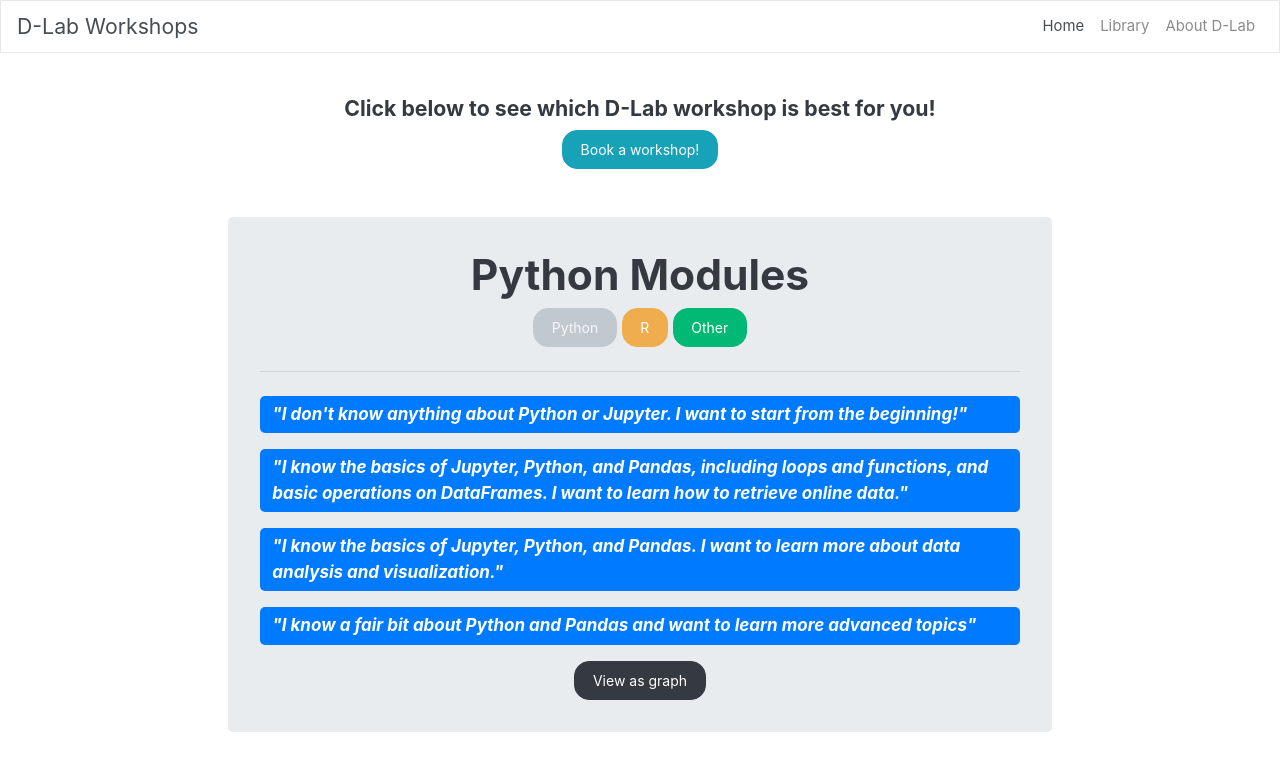
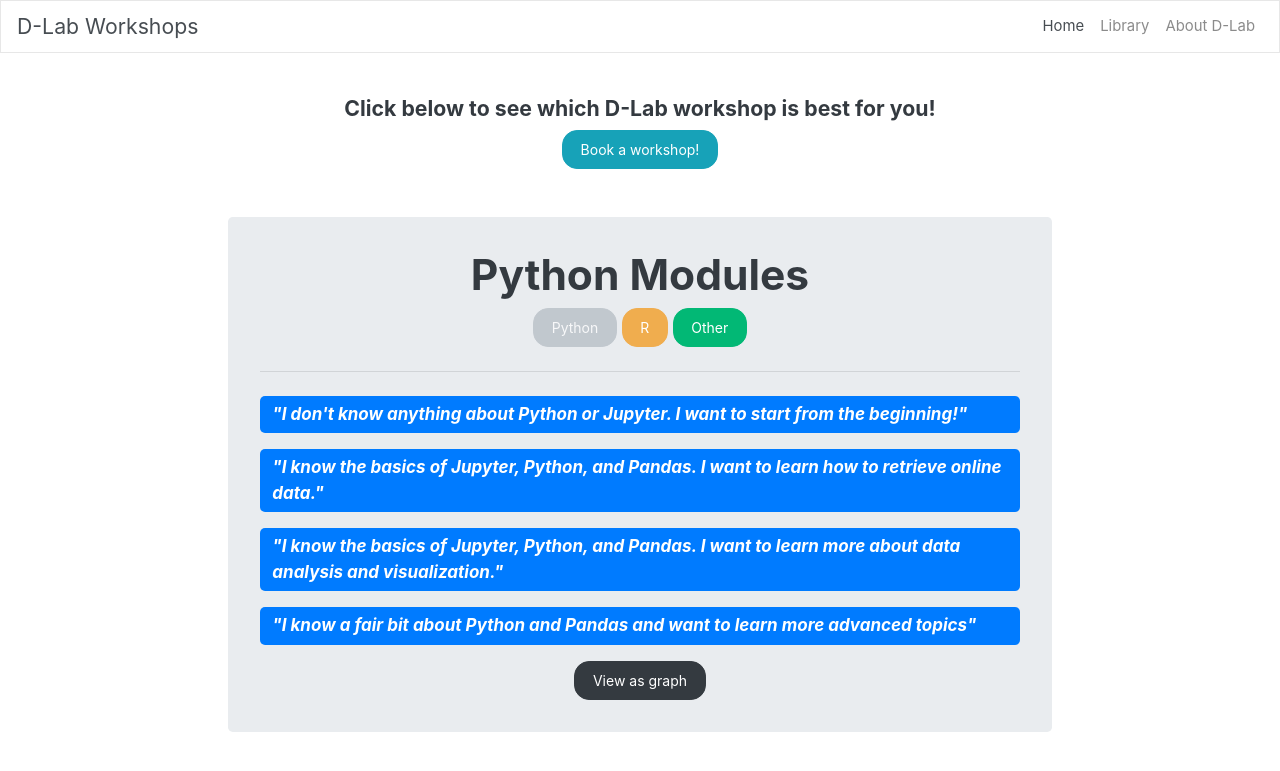
Before and after one commit to dlab-berkeley/dlab-workshops, a Jekyll site: the page python.html, which Jekyll copies as it is, in a window 1280 px wide and 900 px high. Shown: the top 771 px of the window. Built offline with Jekyll 4.4.1, drawn with Linux system fonts in a browser that asks for light colours; nearby versions of some CDN libraries.

Commit message:
spell check

```diff
--- a/python.html
+++ b/python.html
@@ -175,7 +175,7 @@
 		</div>
 
 		<!-- LEVEL -->
-		<blockquote class="display-5 clickable">"I know the basics of Jupyter, Python, and Pandas, including loops and functions, and basic operations on DataFrames. I want to learn how to retrieve online data."</blockquote>
+		<blockquote class="display-5 clickable">"I know the basics of Jupyter, Python, and Pandas. I want to learn how to retrieve online data."</blockquote>
 
 
 		<!-- Featured Module Block -->
--- a/python_graph.html
+++ b/python_graph.html
@@ -151,7 +151,7 @@
         { data: { source: 'I', target: 'J' } }
     ];
 
-    const cy = cytoscape({
+    const cy = cytoscape({MessageChannel
         container: document.getElementById('cy'),
         elements: elements,
         style: [
```
